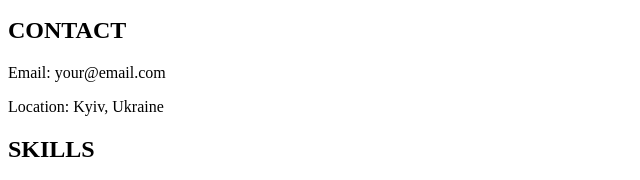
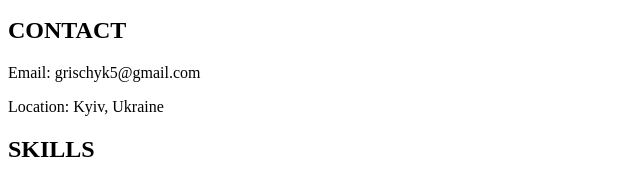
Before and after one commit to grischyk5-a/New-resume, a plain HTML site: page index.html in a window 1280 px wide. Shown: the part 472-652 px from the top of the page, 0-640 px from the left. Drawn offline with Linux system fonts and the light colour scheme.

Commit message:
Update index.html

```diff
--- a/index.html
+++ b/index.html
@@ -22,7 +22,7 @@
 
   <aside>
     <h2>CONTACT</h2>
-    <p>Email: your@email.com</p>
+    <p>Email: grischyk5@gmail.com</p>
     <p>Location: Kyiv, Ukraine</p>
 
     <h2>SKILLS</h2>
```
